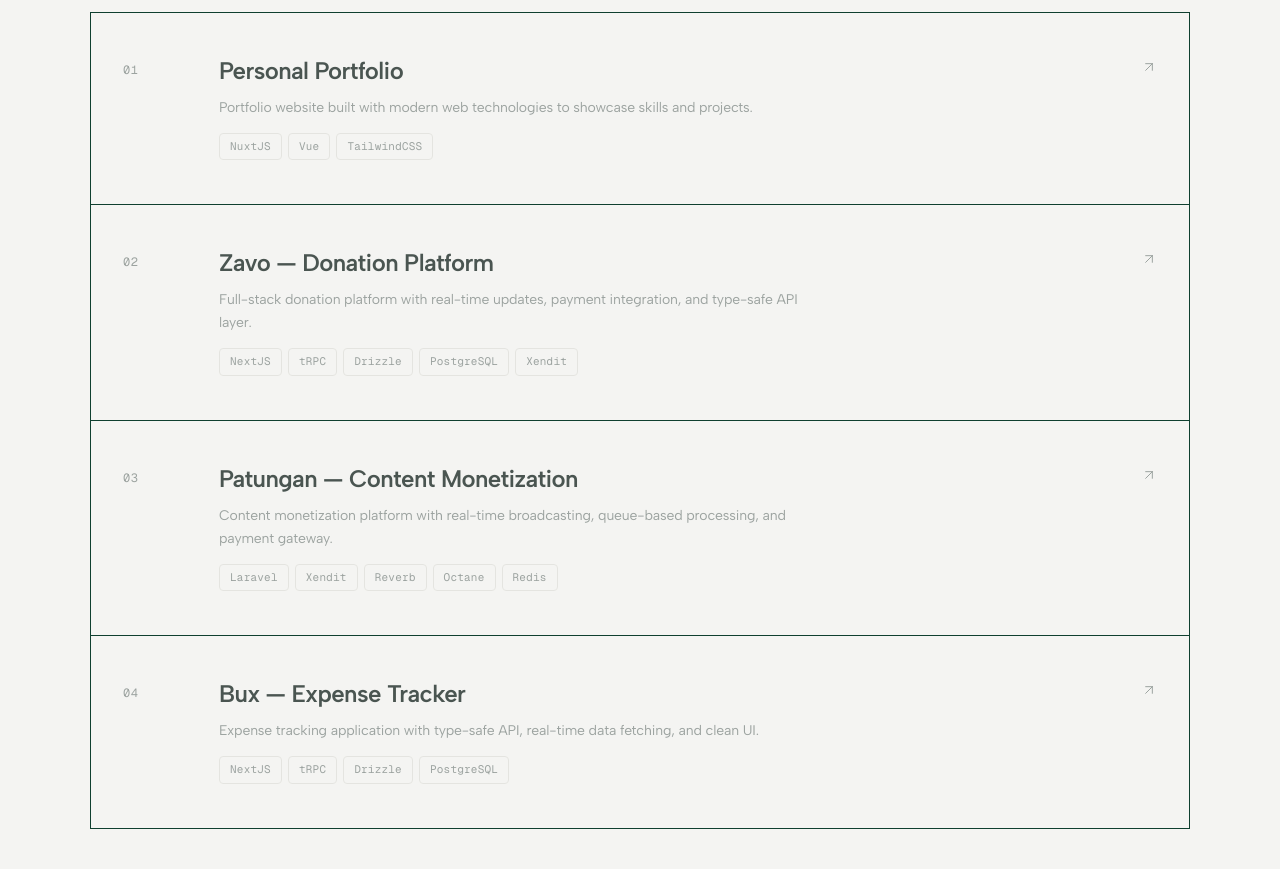
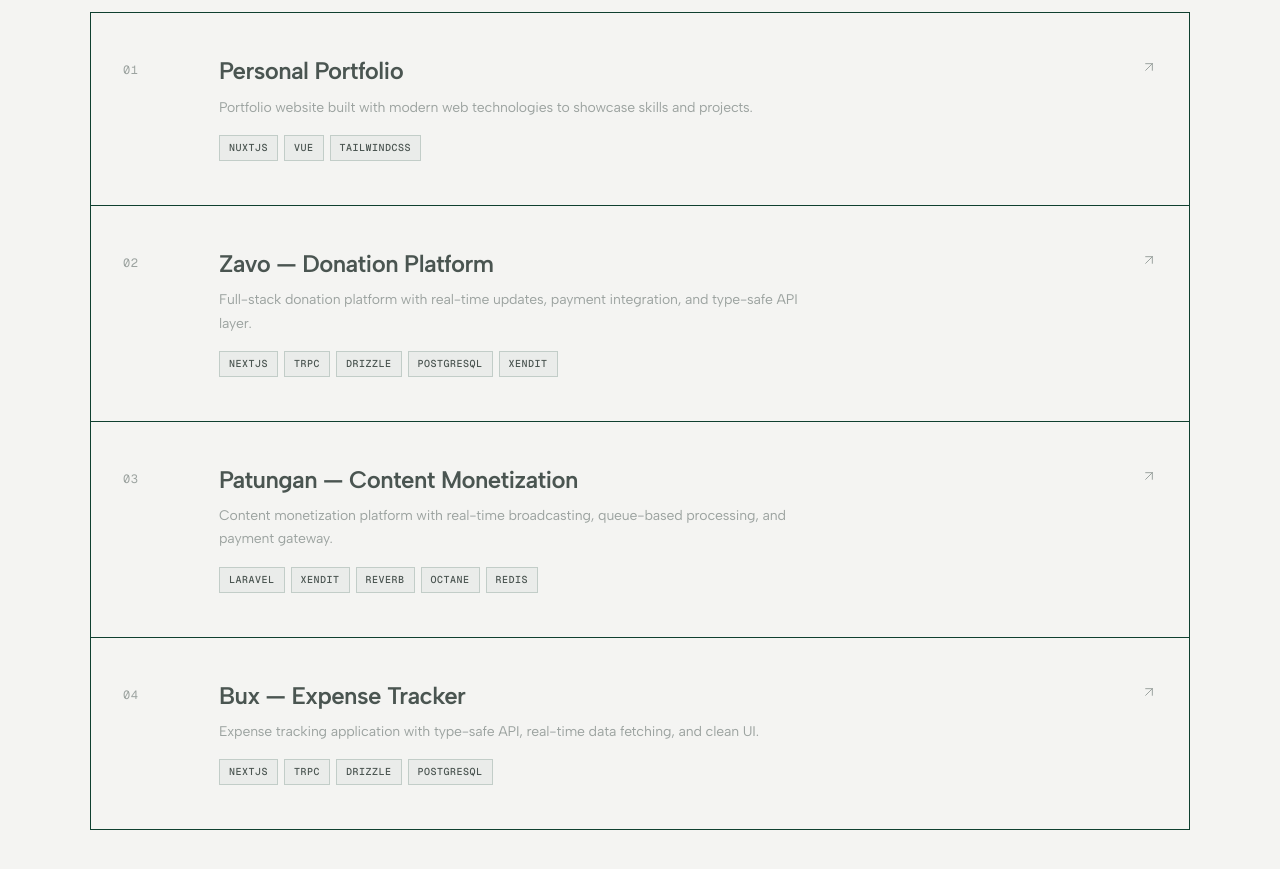
Before and after one commit to ardianilyas/portfolio, a Nuxt app: page / in a window 1280 px wide. Shown: the part 5040-5909 px from the top of the page. Built offline with nearby package versions, Linux system fonts and the light colour scheme; no server answers.

Commit message:
style(projects): update tech stack tags to zero-radius uppercase mono badges

```diff
--- a/app/components/ProjectCard.vue
+++ b/app/components/ProjectCard.vue
@@ -141,24 +141,26 @@ defineProps<{
   display: flex;
   flex-wrap: wrap;
   gap: 6px;
-  margin-top: 4px;
+  margin-top: 6px;
 }
 
 .project-tag {
   font-family: var(--font-mono);
-  font-size: 11px;
-  font-weight: 400;
-  letter-spacing: 0.02em;
-  color: var(--color-text-3);
-  background: var(--color-surface);
-  border: 1px solid var(--color-border);
-  padding: 4px 10px;
-  border-radius: 4px;
-  transition: color 0.2s, border-color 0.2s;
+  font-size: 10px;
+  font-weight: 500;
+  letter-spacing: 0.05em;
+  text-transform: uppercase;
+  color: #4A5551;
+  background: rgba(15, 63, 47, 0.04);
+  border: 1px solid rgba(15, 63, 47, 0.18);
+  padding: 4px 9px;
+  border-radius: 0;
+  transition: color 0.2s ease, border-color 0.2s ease, background 0.2s ease;
 }
 
 .project-row:hover .project-tag {
-  color: var(--color-text-2);
-  border-color: var(--color-border-2);
+  color: #0F3F2F;
+  border-color: #0F3F2F;
+  background: rgba(15, 63, 47, 0.08);
 }
 </style>
--- a/app/pages/projects/[slug].vue
+++ b/app/pages/projects/[slug].vue
@@ -204,22 +204,23 @@ onMounted(() => {
 }
 
 .tech-tag {
-  font-family: var(--font-sans);
-  font-size: 12px;
+  font-family: var(--font-mono);
+  font-size: 11px;
   font-weight: 500;
-  letter-spacing: 0.01em;
-  color: var(--color-text-2);
-  background: rgba(0, 0, 0, 0.03);
-  border: 1px solid rgba(0, 0, 0, 0.06);
-  padding: 6px 14px;
-  border-radius: 9999px;
+  letter-spacing: 0.05em;
+  text-transform: uppercase;
+  color: #0F3F2F;
+  background: rgba(15, 63, 47, 0.04);
+  border: 1px solid rgba(15, 63, 47, 0.2);
+  padding: 5px 12px;
+  border-radius: 0;
   transition: all 0.2s ease;
-  backdrop-filter: blur(8px);
 }
 
 .tech-tag:hover {
-  background: rgba(0, 0, 0, 0.06);
-  color: var(--color-text);
+  background: #0F3F2F;
+  color: #f2e8cf;
+  border-color: #0F3F2F;
   transform: translateY(-1px);
 }
 
```
